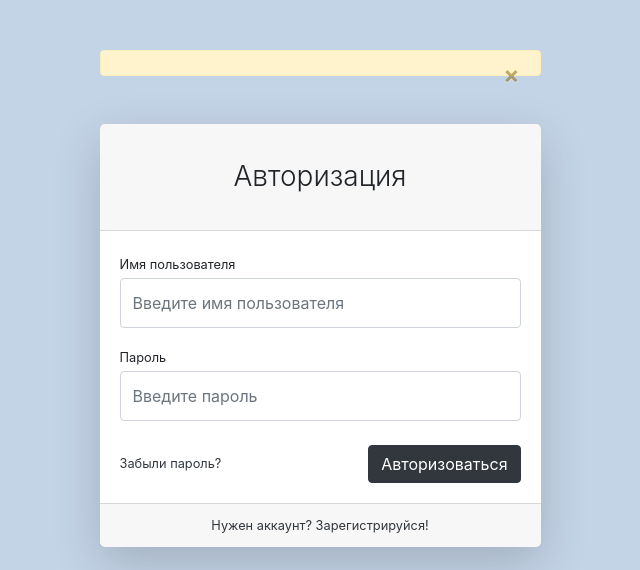
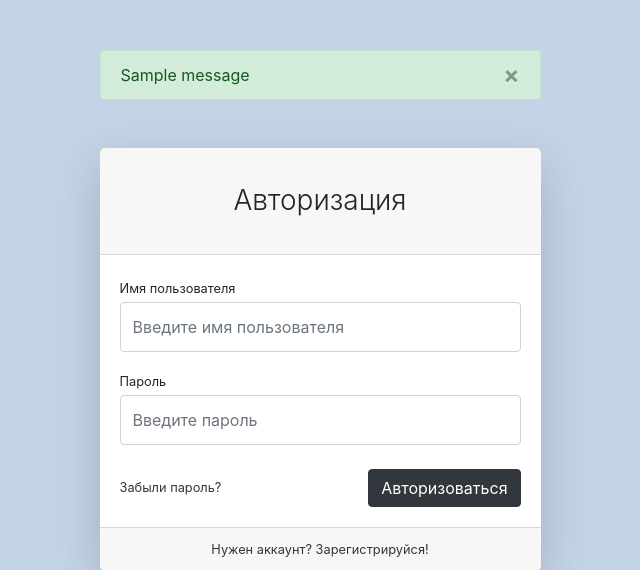
Before and after one commit to sergey-skrf/my_geekshop, a Django app: page /users/login/ in a window 1280 px wide. Shown: the top 570 px of the page, without its empty margins (320-960 px from the left). Run offline with Django 3.2, Linux system fonts and the light colour scheme; tables that the repository leaves empty hold one stand-in row (values such as "Sample post"); one stand-in notice (Sample message) is shown; some libraries are stand-ins or nearby versions.

Commit message:
Добавил вывод сообщения об успешних действиях при регистрации

```diff
--- a/users/templates/users/login.html
+++ b/users/templates/users/login.html
@@ -4,15 +4,26 @@
             <div class="container">
                 <div class="row justify-content-center">
                     <div class="col-lg-5">
-                        <div class="alert alert-warning alert-dismissible fade show" role="alert"
+                        {% if messages or form.errors %}
+                            <div class="alert
+                            {% if messages %} alert-success {% else %} alert-warning {% endif %}
+                            alert-dismissible fade show" role="alert"
                              style="margin-top: 50px;">
+                             {% if messages %}
+                                 {% for message in messages %}
+                                     {{ message }}
+                                 {% endfor %}
+                             {% else %}
                                  {% for error in form.non_field_errors %}
                                     {{ error }}
                                  {% endfor %}
+                             {% endif %}
+
                                 <button type="button" class="close" data-dismiss="alert" aria-label="Close">
                                     <span aria-hidden="true">&times;</span>
                                 </button>
                             </div>
+                        {% endif %}
                         <div class="card shadow-lg border-0 rounded-lg mt-5">
                             <div class="card-header"><h3 class="text-center font-weight-light my-4">Авторизация</h3>
                             </div>
--- a/users/views.py
+++ b/users/views.py
@@ -1,5 +1,5 @@
 from django.shortcuts import render, HttpResponseRedirect
-from django.contrib import auth
+from django.contrib import auth, messages
 from django.urls import reverse
 
 from users.forms import UserLoginForm, UserRegistrationForm
@@ -26,6 +26,7 @@ def registration(request):
         form = UserRegistrationForm(data=request.POST)
         if form.is_valid():
             form.save()
+            messages.success(request, 'Вы успешно зарегестрировались!')
             return HttpResponseRedirect(reverse('users:login'))
     else:
         form = UserRegistrationForm()
```
Lines whose indentation alone changed are shown as unchanged.
